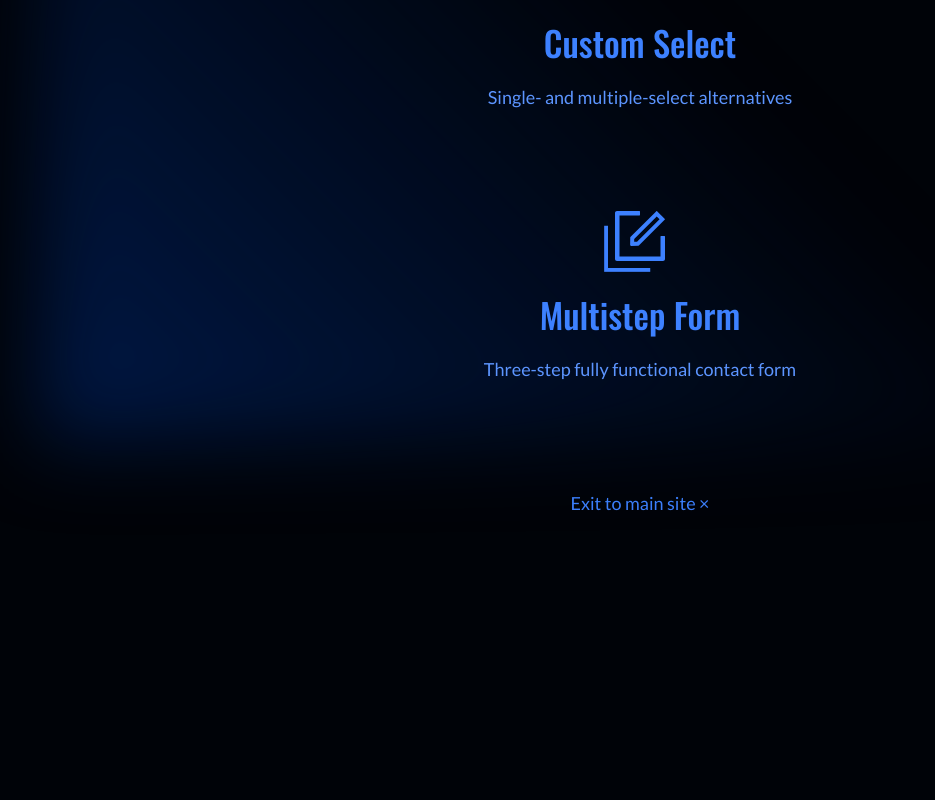
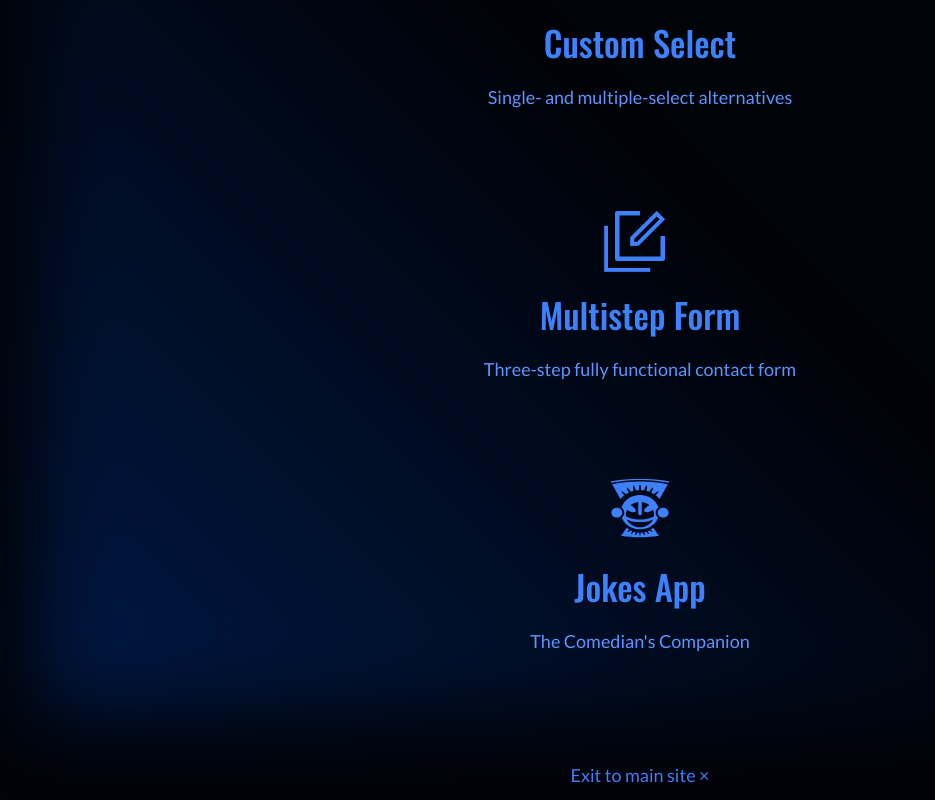
Before and after one commit to jenniina/react-sub-site, a React (Vite) app: page /portfolio in a window 1280 px wide. Shown: the part 2251-3051 px from the top of the page, without its empty margins (0-935 px from the left). Before the commit the page ends 2779 px from the top, so only its background shows below. Built offline with nearby package versions, Linux system fonts and the light colour scheme; no server answers.

Commit message:
add link to Joke app

```diff
--- a/src/pages/Portfolio.tsx
+++ b/src/pages/Portfolio.tsx
@@ -7,6 +7,8 @@ import { Link } from 'react-router-dom'
 import { AiOutlineForm } from 'react-icons/ai'
 import { BiSelectMultiple } from 'react-icons/bi'
 import { RiTodoLine, RiDragDropLine, RiDragMove2Fill } from 'react-icons/ri'
+import { GiCardJoker, GiAbstract019 } from 'react-icons/gi'
+import { TbApi } from 'react-icons/tb'
 
 export default function Portfolio({
   heading,
@@ -93,6 +95,13 @@ export default function Portfolio({
                 </Link>
                 <p>Three-step fully functional contact form</p>
               </li>
+              <li>
+                <Link to='/portfolio/jokes'>
+                  <GiAbstract019 />
+                  <span>Jokes App</span>
+                </Link>
+                <p>The Comedian's Companion</p>
+              </li>
             </ul>
           </div>
         </section>
```
